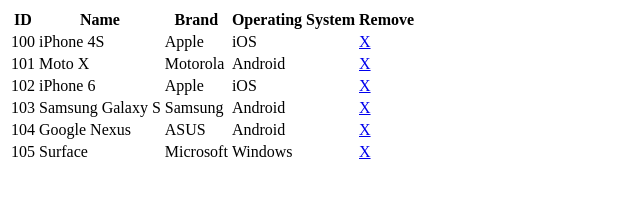
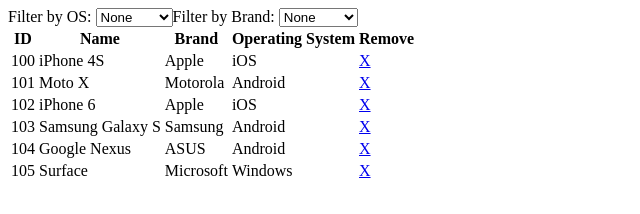
Before and after one commit to saurabhkkanaujia/jQuery_filters_selectors, a plain HTML site: page src/index.html in a window 1280 px wide. Shown: the whole page, without its empty margins (0-640 px from the left). Drawn offline with nearby package versions, Linux system fonts and the light colour scheme.

Commit message:
Partial Filter Logic

```diff
--- a/src/script.js
+++ b/src/script.js
@@ -34,9 +34,84 @@ var products = [{
     "brand": "Microsoft",
     "os": "Windows"
 }];
+var html = '';
+var os_array= new Set();
+var brand_array= new Set();
+var prod_to_display = [];
 
 $(document).ready(function(){
-        var html = '<table>\
+    for (var i = 0; i<products.length; i++){
+        os_array.add(products[i].os)
+        brand_array.add(products[i].brand)
+    }
+
+    display();
+
+    $('#wrapper').html(html);
+
+    $('body').on("click", "#close", function(){
+        var row_id = $(this).data("row_id");
+        $('#'+row_id).hide();
+
+    });
+    // Dropdown for OS
+    osDropdown = '<label for="os">Filter by OS:</label>\
+                    <select name="os" id="os">\
+                    <option value = "none" id = "none">None</option>';
+
+    for (var item of os_array){
+        osDropdown += '<option value="'+item+'" id = "'+ item +'">'+ item +'</option>';
+    }
+
+    osDropdown+= '</select>'
+    $('table').before(osDropdown);
+
+    // Dropdown for Brand
+    brandDropdown = '<label for="brand">Filter by Brand:</label>\
+                    <select name="brand" id="brand">\
+                    <option value = "none">None</option>';
+
+    for (var item of brand_array){
+        brandDropdown += '<option value="'+item+'">'+ item +'</option>';
+    }
+
+    brandDropdown+= '</select>'
+    $('table').before(brandDropdown);
+    // Dropdown End
+
+    $('#os').change(function(){
+        prod_to_display = [];
+        var filterValOS = $(this).val();
+
+        for (var i=0; i<products.length; i++){
+            if (products[i].os == filterValOS){
+                prod_to_display.push(products[i]);
+            }
+            else if (filterValOS == 'none'){
+                prod_to_display = products;
+            }
+        }
+    });
+
+    $('#brand').change(function(){
+        prod_to_display = [];
+        var filterValBrand = $(this).val();
+
+        for (var i=0; i<products.length; i++){
+            if (products[i].brand == filterValBrand){
+                prod_to_display.push(products[i]);
+            }
+            else if (filterValBrand == 'none'){
+                prod_to_display = products;
+            }
+        }
+    });
+
+});
+
+
+function display(){
+    html = '<table>\
             <tr>\
                 <th>ID</th>\
                 <th>Name</th>\
@@ -56,13 +131,4 @@ $(document).ready(function(){
     }
     // document.getElementById('table').innerHTML = html;
     html+='</table>'
-    $('#wrapper').html(html);
-
-    $('body').on("click", "#close", function(){
-
-        var row_id = $(this).data("row_id");
-
-        $('#'+row_id).hide();
-
-    });
-});
+}
```
Also changed, not shown: src/index.html (+1 -0 lines). Lines whose indentation alone changed are shown as unchanged.
